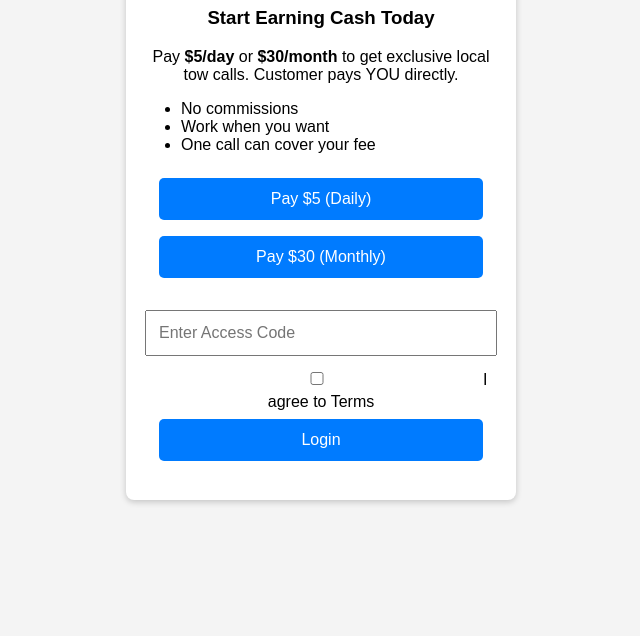
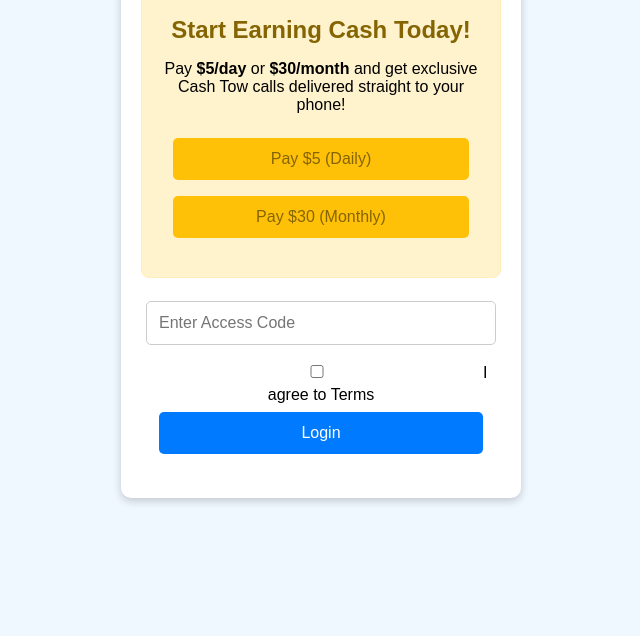
Before and after one commit to cashtowme-png/cash-tow-me-driver, a plain HTML site: page index.html in a window 1280 px wide. Shown: the part 164-800 px from the top of the page, without its empty margins (319-959 px from the left). Drawn offline with Linux system fonts and the light colour scheme.

Commit message:
Update index.html

```diff
--- a/index.html
+++ b/index.html
@@ -7,41 +7,46 @@
 
   <!-- PWA Manifest -->
   <link rel="manifest" href="manifest.json">
+  <meta name="theme-color" content="#007bff">
   <meta name="apple-mobile-web-app-capable" content="yes">
   <meta name="apple-mobile-web-app-status-bar-style" content="black-translucent">
   <meta name="apple-mobile-web-app-title" content="Cash Tow Me">
 
+  <!-- App Icon -->
+  <link rel="apple-touch-icon" href="icon.png">
+
   <style>
-    body { font-family: Arial, sans-serif; background:#f4f4f4; padding:20px; text-align:center; }
-    input, button { width:90%; padding:12px; margin:8px 0; font-size:16px; }
-    button { background:#007bff; color:white; border:none; border-radius:5px; cursor:pointer; }
+    body { font-family: Arial, sans-serif; background:#f0f8ff; padding:20px; text-align:center; }
+    input, button { width:90%; padding:12px; margin:8px 0; font-size:16px; border-radius:5px; border:1px solid #ccc; }
+    button { background:#007bff; color:white; border:none; cursor:pointer; }
     button:hover { background:#0056b3; }
-    .card { background:white; padding:15px; border-radius:8px; margin:10px auto; max-width:360px; box-shadow:0 2px 6px rgba(0,0,0,.2); }
+    .card { background:white; padding:20px; border-radius:10px; margin:10px auto; max-width:360px; box-shadow:0 3px 8px rgba(0,0,0,.2); }
     .on { color:green; font-weight:bold; }
     .off { color:red; font-weight:bold; }
     #driver-app { display:none; }
-    .driver-card { background:#fff; padding:10px; margin:8px 0; border-radius:6px; box-shadow:0 1px 3px rgba(0,0,0,.2); text-align:left; }
+    .driver-card { background:#e0f7fa; padding:10px; margin:8px 0; border-radius:6px; box-shadow:0 1px 3px rgba(0,0,0,.2); text-align:left; }
+    h1,h2,h3 { color:#007bff; margin:8px 0; }
+    #filter-city, #login-code { margin-bottom:12px; }
+    #cta-section { background:#fff3cd; border:1px solid #ffeeba; border-radius:8px; padding:15px; margin:15px 0; }
+    #cta-section h2 { color:#856404; }
+    #cta-section button { background-color:#ffc107; color:#856404; }
+    #cta-section button:hover { background-color:#e0a800; }
   </style>
 </head>
 
 <body>
 
-<!-- LOGIN / PAYWALL -->
+<!-- ================= LOGIN / PAYWALL ================= -->
 <div id="login-screen" class="card">
   <h1>🚛 Cash Tow Me – Driver</h1>
-  <h3>Start Earning Cash Today</h3>
-  <p>Pay <strong>$5/day</strong> or <strong>$30/month</strong> to get exclusive local tow calls. Customer pays YOU directly.</p>
 
-  <ul style="text-align:left;">
-    <li>No commissions</li>
-    <li>Work when you want</li>
-    <li>One call can cover your fee</li>
-  </ul>
-
-  <button onclick="buyAccess('DAY5')">Pay $5 (Daily)</button>
-  <button onclick="buyAccess('MONTH30')">Pay $30 (Monthly)</button>
-
-  <p id="code-display" style="font-weight:bold;"></p>
+  <div id="cta-section">
+    <h2>Start Earning Cash Today!</h2>
+    <p>Pay <strong>$5/day</strong> or <strong>$30/month</strong> and get exclusive Cash Tow calls delivered straight to your phone!</p>
+    <button onclick="buyAccess('DAY5')">Pay $5 (Daily)</button>
+    <button onclick="buyAccess('MONTH30')">Pay $30 (Monthly)</button>
+    <p id="code-display" style="margin-top:10px; font-weight:bold;"></p>
+  </div>
 
   <input id="login-code" placeholder="Enter Access Code"><br>
   <label><input type="checkbox" id="agree"> I agree to Terms</label><br>
@@ -49,7 +54,7 @@
   <p id="error" style="color:red;"></p>
 </div>
 
-<!-- DRIVER APP -->
+<!-- ================= DRIVER APP ================= -->
 <div id="driver-app" class="card">
   <h2>🚛 Driver Dashboard</h2>
   <p>Status: <span id="status" class="off">OFF</span></p>
@@ -62,7 +67,7 @@
   <button onclick="addDriver()">Add Driver</button>
 
   <h3>Filter Drivers by City</h3>
-  <input id="filter-city" placeholder="Enter City (Dallas, Mesquite, etc)">
+  <input id="filter-city" placeholder="Enter City">
   <button onclick="filterDrivers()">Filter</button>
   <button onclick="clearFilter()">Show All</button>
 
@@ -97,18 +102,13 @@
   const agree = document.getElementById("agree").checked;
   const codes = JSON.parse(localStorage.getItem("codes") || "[]");
 
-  if (!agree) {
-    document.getElementById("error").innerText = "You must agree to Terms.";
-    return;
-  }
+  if (!agree) { document.getElementById("error").innerText = "You must agree to Terms."; return; }
 
   if (codes.includes(code)) {
     document.getElementById("login-screen").style.display = "none";
     document.getElementById("driver-app").style.display = "block";
     renderDrivers();
-  } else {
-    document.getElementById("error").innerText = "Invalid access code.";
-  }
+  } else { document.getElementById("error").innerText = "Invalid access code."; }
 }
 
 // ---------------- DRIVER APP LOGIC ----------------
@@ -121,11 +121,10 @@
   driverListEl.innerHTML = "";
 
   drivers
-    .filter(d => !filteredCity || d.city.toLowerCase() === filteredCity)
+    .filter(d => !filteredCity || d.city.toLowerCase() === filteredCity.toLowerCase())
     .forEach((d,i) => {
       const div = document.createElement("div");
       div.className = "driver-card";
-
       div.innerHTML = `
         <strong>${d.name}</strong><br>
         📍 ${d.city}<br>
@@ -143,16 +142,13 @@
   const name = document.getElementById("name").value.trim();
   const city = document.getElementById("city").value.trim();
   const truck = document.getElementById("truck").value.trim();
-
   if (!name || !city || !truck) { alert("Fill out all fields"); return; }
 
   drivers.push({ name, city, truck, status:"OFF" });
   localStorage.setItem("drivers", JSON.stringify(drivers));
-
   document.getElementById("name").value = "";
   document.getElementById("city").value = "";
   document.getElementById("truck").value = "";
-
   renderDrivers();
 }
 
@@ -168,7 +164,6 @@
   localStorage.setItem("drivers", JSON.stringify(drivers));
   renderDrivers();
 }
-
 function removeDriver(i) {
   drivers.splice(i,1);
   localStorage.setItem("drivers", JSON.stringify(drivers));
@@ -177,7 +172,7 @@
 
 // CITY FILTER
 function filterDrivers() {
-  filteredCity = document.getElementById("filter-city").value.toLowerCase();
+  filteredCity = document.getElementById("filter-city").value;
   renderDrivers();
 }
 function clearFilter() {
```
